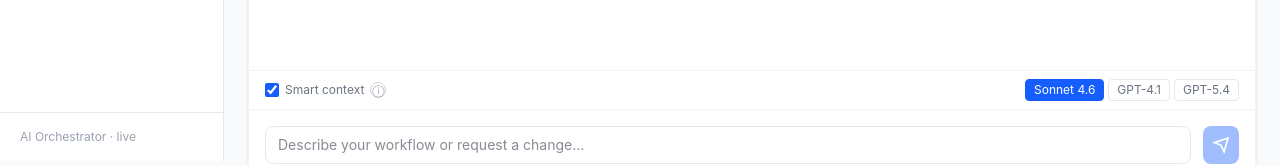
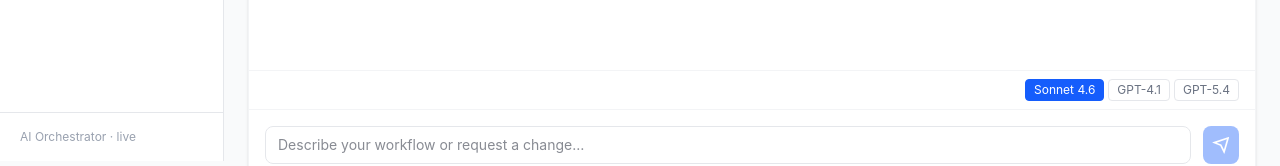
Before and after one commit to nestcub/agentic_voicebots_c360, a Next.js app in the folder dashboard/: page /intelligence/build in a window 1280 px wide. Shown: the part 639-805 px from the top of the page. Built offline with nearby package versions, Linux system fonts and the light colour scheme.

Commit message:
fix ChatThread: remove smart context toggle, hardcode intent_aware=true

```diff
--- a/dashboard/components/intelligence/ChatThread.tsx
+++ b/dashboard/components/intelligence/ChatThread.tsx
@@ -116,8 +116,6 @@ export default function ChatThread({ clientId, onPlanUpdate }: ChatThreadProps)
   const [turns, setTurns] = useState<Turn[]>([]);
   const [message, setMessage] = useState("");
   const [loading, setLoading] = useState(false);
-  const [intentAware, setIntentAware] = useState(true);
-  const [showIntentInfo, setShowIntentInfo] = useState(false);
   const [model, setModel] = useState<"sonnet" | "gpt-4.1" | "gpt-5.4">("sonnet");
   const bottomRef = useRef<HTMLDivElement>(null);
 
@@ -138,7 +136,7 @@ export default function ChatThread({ clientId, onPlanUpdate }: ChatThreadProps)
         body: JSON.stringify({
           client_id: clientId,
           message: userMsg,
-          intent_aware: intentAware,
+          intent_aware: true,
           model: model,
         }),
       });
@@ -287,32 +285,9 @@ export default function ChatThread({ clientId, onPlanUpdate }: ChatThreadProps)
         <div ref={bottomRef} />
       </div>
 
-      <div className="border-t border-gray-100 px-4 py-2 flex items-center gap-4 text-xs text-gray-500">
-        {/* Intent-aware toggle */}
-        <label className="flex items-center gap-1.5 cursor-pointer select-none">
-          <input
-            type="checkbox"
-            checked={intentAware}
-            onChange={e => setIntentAware(e.target.checked)}
-            className="w-3.5 h-3.5 accent-blue-600"
-          />
-          <span>Smart context</span>
-          <span
-            className="relative cursor-help"
-            onClick={() => setShowIntentInfo(v => !v)}
-          >
-            <span className="text-gray-400 hover:text-gray-600 text-xs border border-gray-300 rounded-full w-4 h-4 inline-flex items-center justify-center">ⓘ</span>
-            {showIntentInfo && (
-              <div className="absolute bottom-6 left-0 z-50 w-64 bg-white border border-gray-200 rounded-lg shadow-lg p-3 text-xs text-gray-700 leading-relaxed">
-                <p className="font-semibold mb-1">Smart Context Loading</p>
-                <p>When enabled, advice and KB questions skip loading your full bot plan and examples — reducing API cost. Disable if the response seems to be missing plan context.</p>
-                <button onClick={() => setShowIntentInfo(false)} className="mt-2 text-blue-600 hover:underline">Close</button>
-              </div>
-            )}
-          </span>
-        </label>
+      <div className="border-t border-gray-100 px-4 py-2 flex items-center justify-end gap-4 text-xs text-gray-500">
         {/* Model pills */}
-        <div className="flex items-center gap-1 ml-auto">
+        <div className="flex items-center gap-1">
           {(["sonnet", "gpt-4.1", "gpt-5.4"] as const).map(m => (
             <button
               key={m}
```
